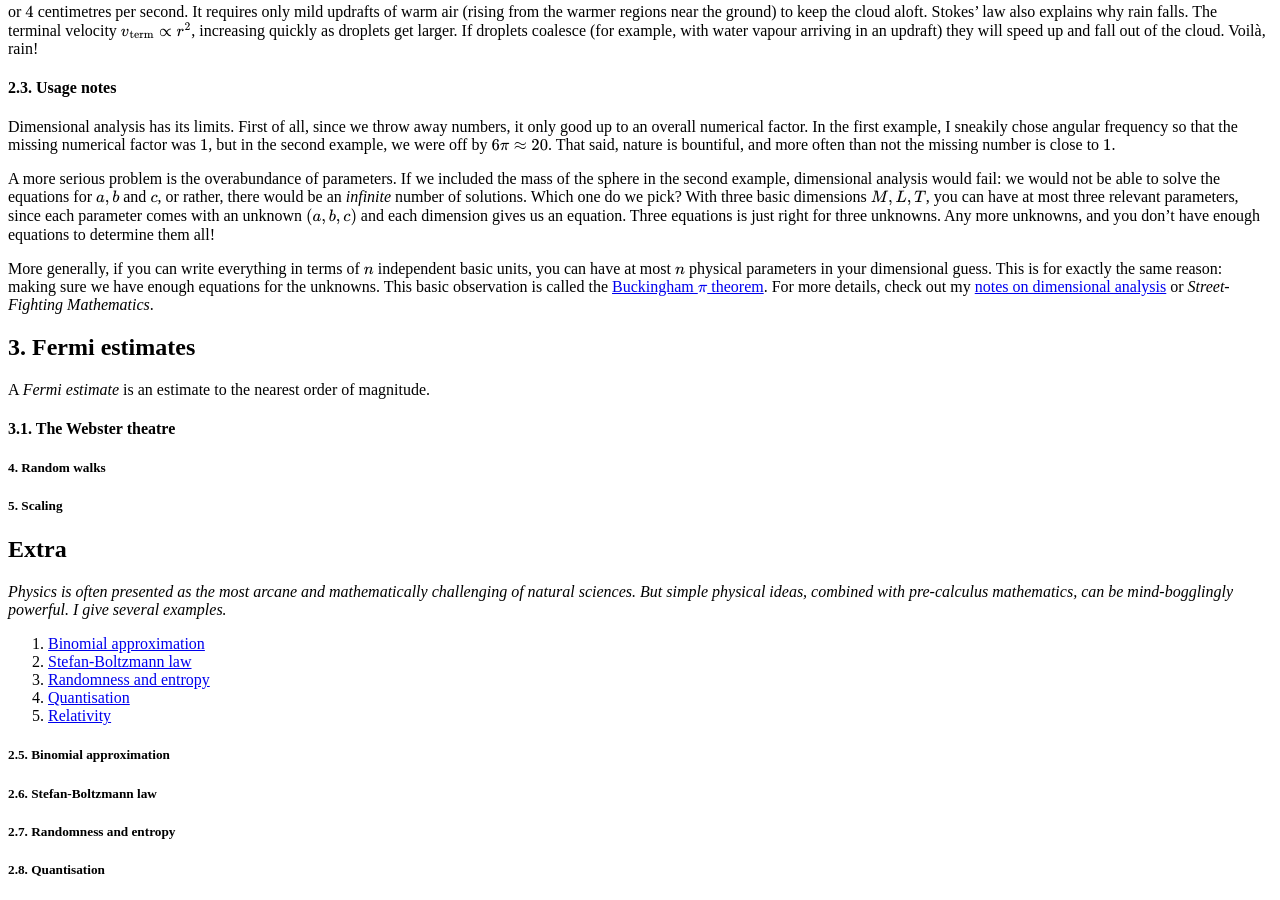
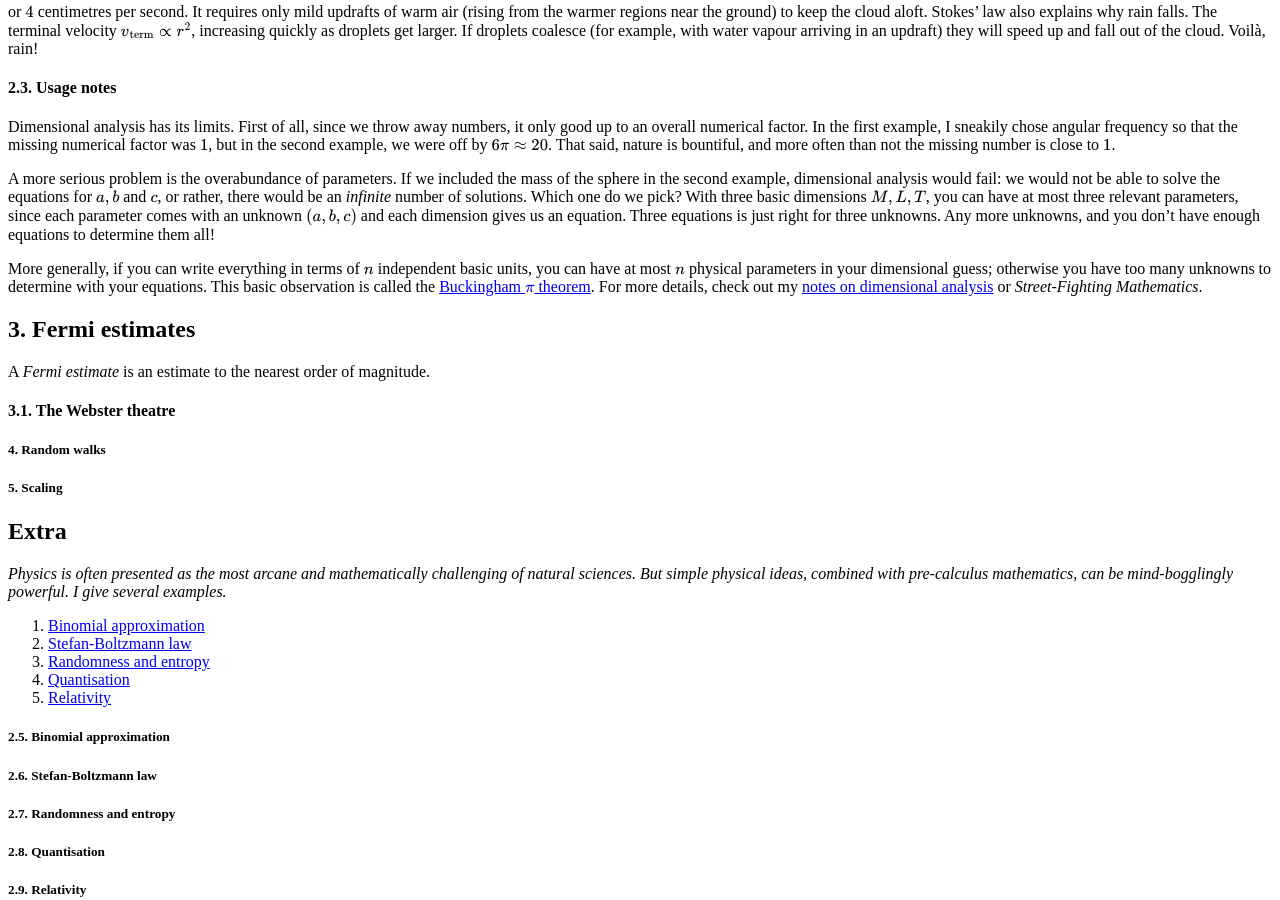
Before and after one commit to hapax/hapax.github.io, a Jekyll site: the page built from assets/simple-physics.md, in a window 1280 px wide and 900 px high, scrolled down 3661 px. Built offline with Jekyll 4.4.1, drawn with Linux system fonts in a browser that asks for light colours; our own code applies the rules of GitHub Pages for plain Markdown files; formulas are drawn with MathJax 3; a script that is not in the unit is left out.

Commit message:
Update simple-physics.md

```diff
--- a/assets/simple-physics.md
+++ b/assets/simple-physics.md
@@ -367,9 +367,8 @@
 
 More generally, if you can write everything in terms of $n$
 independent basic units, you can have at most $n$ physical parameters
-in your dimensional guess.
-This is for exactly the same reason: making sure we have enough
-equations for the unknowns.
+in your dimensional guess; otherwise you have too many unknowns to
+determine with your equations.
 This basic observation is called the
 [Buckingham $\pi$ theorem](https://en.wikipedia.org/wiki/Buckingham_%CF%80_theorem).
 For more details, check out my
```
